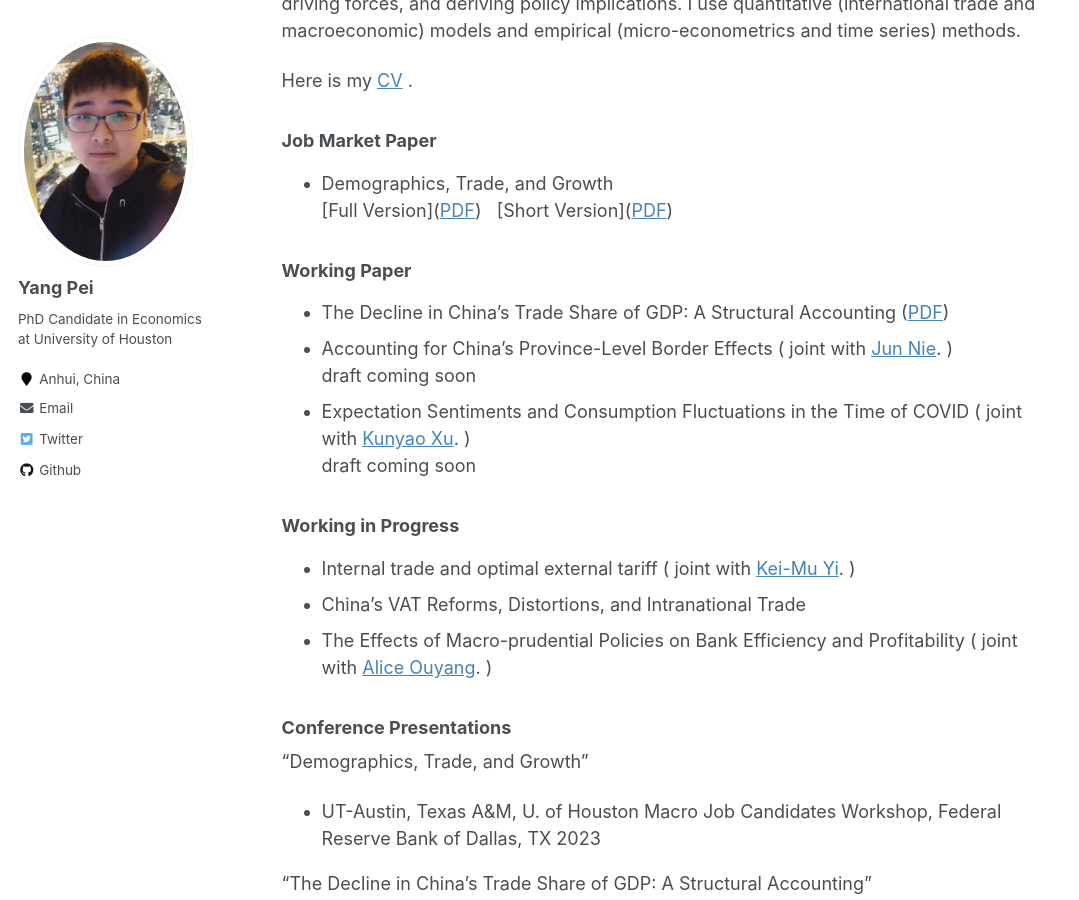
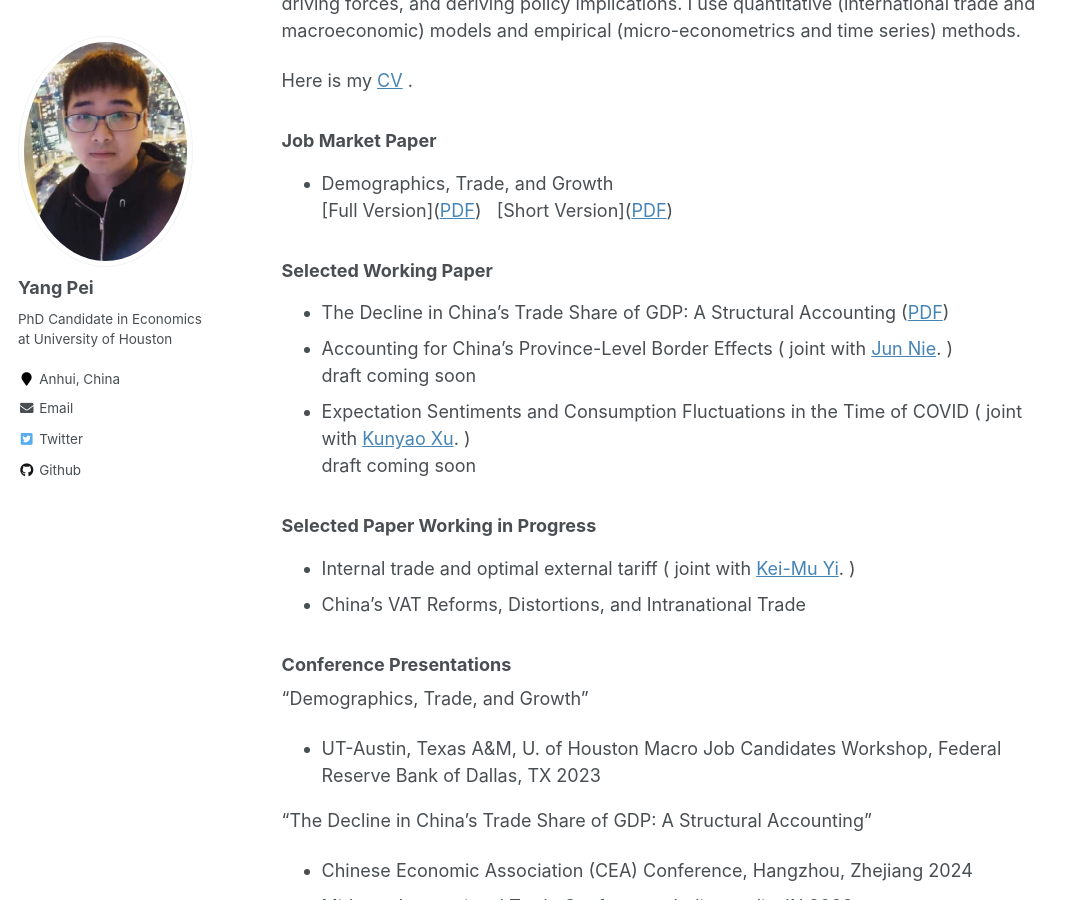
Before and after one commit to ypei1/ypei1.github.io, a Jekyll site: the page built from _pages/about.md, in a window 1280 px wide and 900 px high, scrolled down 270 px. Shown: the whole window, without its empty margins (0-1079 px from the left). Built offline with Jekyll 4.4.1, drawn with Linux system fonts in a browser that asks for light colours; comment, search, counter and statistics services are not loaded.

Commit message:
Update about.md

```diff
--- a/_pages/about.md
+++ b/_pages/about.md
@@ -20,17 +20,17 @@
 - Demographics, Trade, and Growth
  [Full Version](<a href="/files/JMPx.pdf">PDF</a>) &nbsp; [Short  Version](<a href="/files/JMP.pdf">PDF</a>)
 
-### Working Paper
+### Selected Working Paper
 - The Decline in China’s Trade Share of GDP: A Structural Accounting (<a href="/files/2024TD1_5.pdf">PDF</a>)
 - Accounting for China's Province-Level Border Effects ( joint with [Jun Nie](https://www.junnie27.com/). )    <br>
   draft coming soon
 - Expectation Sentiments and Consumption Fluctuations in the Time of COVID ( joint with [Kunyao Xu](https://www.linkedin.com/in/richard-xu-econ/). )    <br>
   draft coming soon
 
-### Working in Progress
+### Selected Paper Working in Progress
 - Internal trade and optimal external tariff ( joint with [Kei-Mu Yi](https://sites.google.com/site/yikeimu2/home). )    <br>
 - China's VAT Reforms, Distortions, and Intranational Trade   <br>
-- The Effects of Macro-prudential Policies on Bank Efficiency and Profitability  ( joint with [Alice Ouyang](https://scholar.google.com/citations?user=Db1HU5kAAAAJ&hl=zh-CN). )    <br>
+
 
 
 ### Conference Presentations
```
Also changed, not shown: other parts of _pages/about.md (+1 -1 lines).
